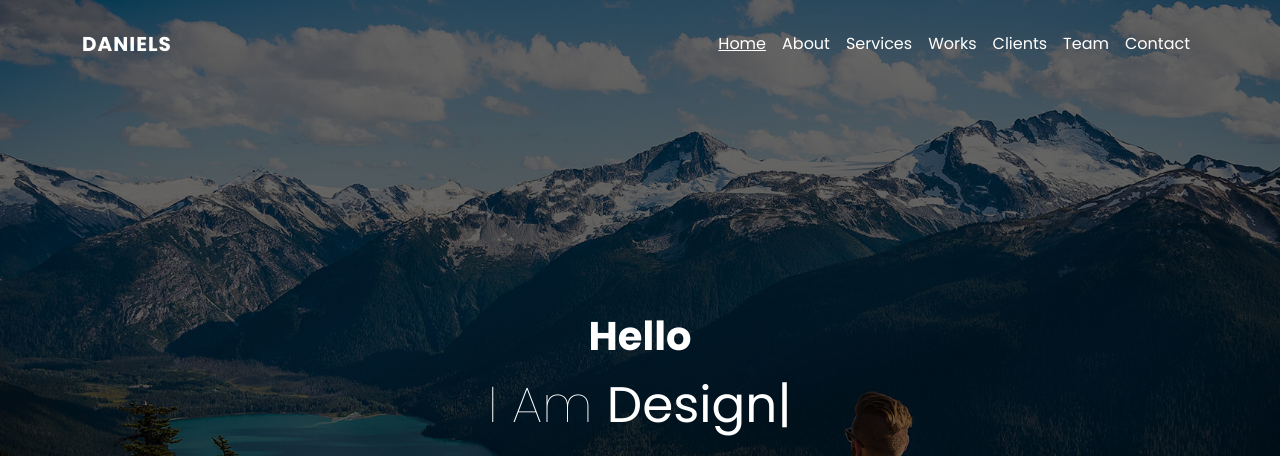
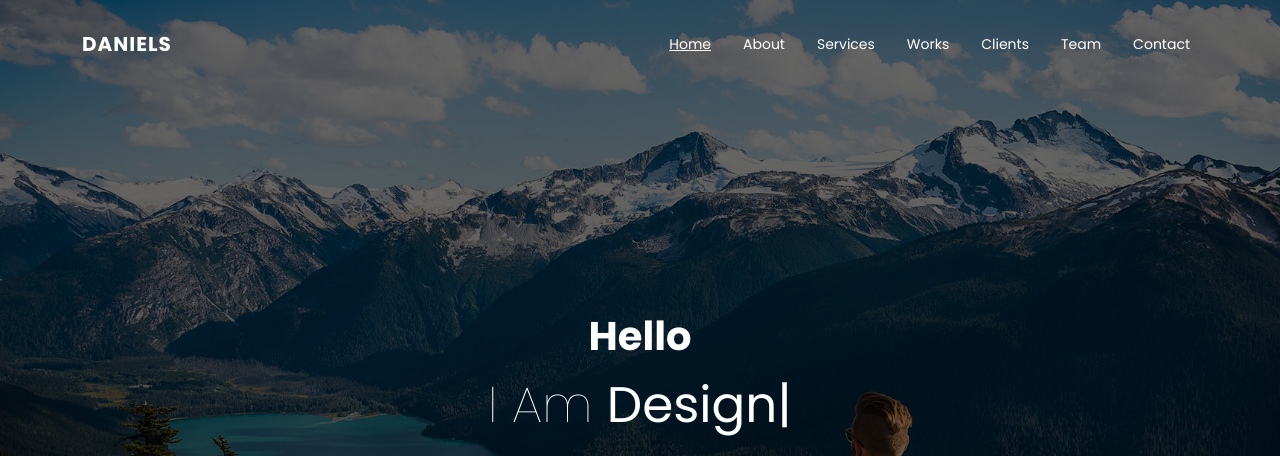
Before and after one commit to NadaBadawyy/Daniels-Site, a plain HTML site: page index.html in a window 1280 px wide. Shown: the top 456 px of the page. Drawn offline with nearby package versions, Linux system fonts and the light colour scheme.

Commit message:
Bootstrap updated

```diff
--- a/index.html
+++ b/index.html
@@ -28,25 +28,25 @@
           <ul class="navbar-nav ms-auto mb-2 mb-lg-0 ">
 
             <li class="nav-item">
-              <a class="nav-link home" href="#home">Home</a>
+              <a class="nav-link home" href="#home" style=" font-size:14px">Home</a>
             </li>
             <li class="nav-item">
-              <a class="nav-link" href="#about">About</a>
+              <a class="nav-link ms-3   "style=" font-size:14px" href="#about">About</a>
             </li>
             <li class="nav-item">
-              <a class="nav-link" href="#service">Services</a>
+              <a class="nav-link ms-3 "  style=" font-size:14px"href="#service">Services</a>
             </li>
             <li class="nav-item">
-              <a class="nav-link" href="#port">Works</a>
+              <a class="nav-link ms-3 "  style=" font-size:14px"href="#port">Works</a>
             </li>
             <li class="nav-item">
-              <a class="nav-link" href="#test">Clients</a>
+              <a class="nav-link ms-3 "  style=" font-size:14px"href="#test">Clients</a>
             </li>
             <li class="nav-item">
-              <a class="nav-link" href="#team">Team</a>
+              <a class="nav-link ms-3 "  style=" font-size:14px"href="#team">Team</a>
             </li>
             <li class="nav-item">
-              <a class="nav-link" href="#contact">Contact</a>
+              <a class="nav-link ms-3 "  style=" font-size:14px"href="#contact">Contact</a>
             </li>
           </ul>
 
```
